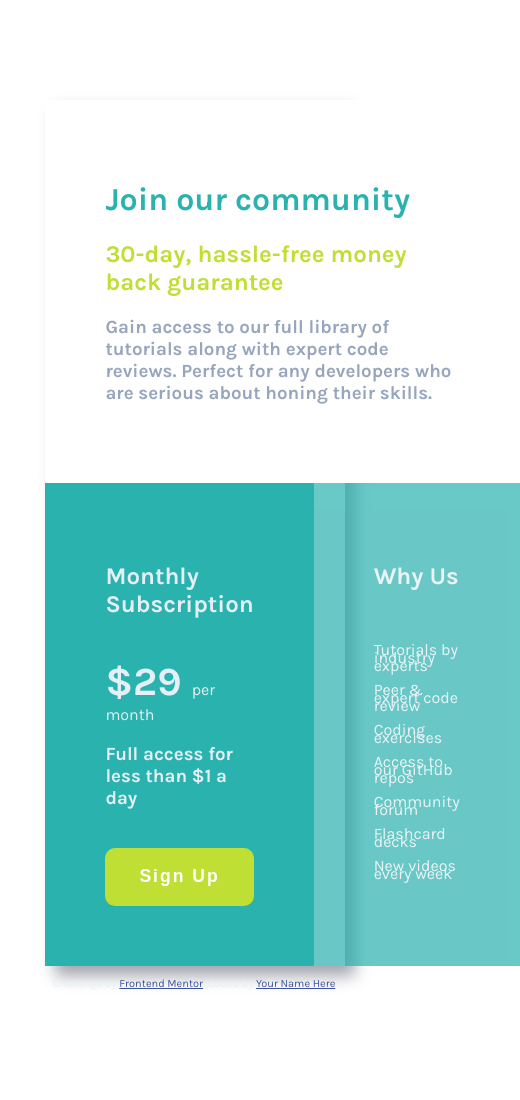
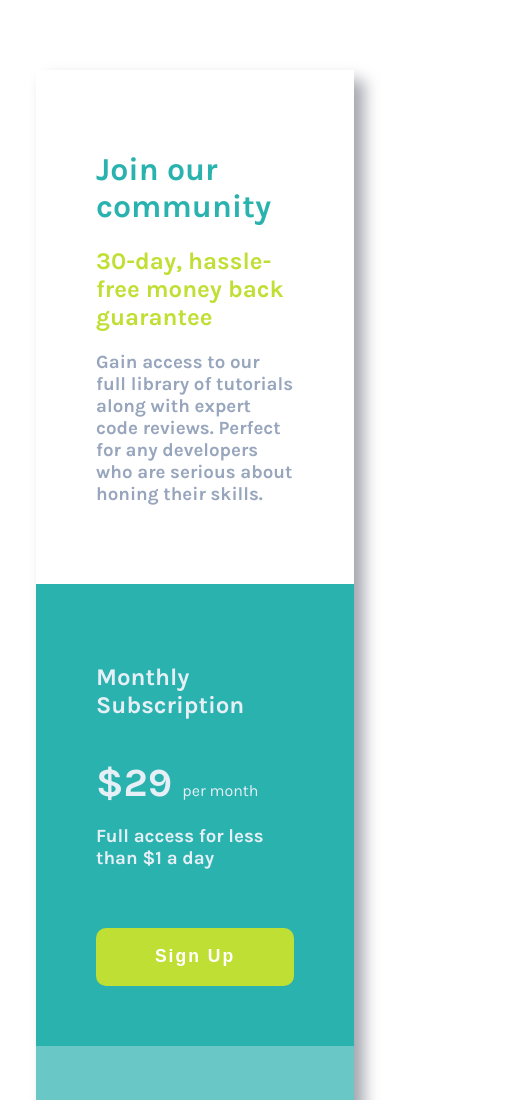
Before and after one commit to Haley-Seo/single-price, a plain HTML site: page index.html in a window 390 px wide. Shown: the top 1100 px of the page, 520 px wide, since content can reach past the window. Before the commit the page ends 1001 px from the top, so only its background shows below. Drawn offline with Linux system fonts and the light colour scheme.

Commit message:
Responsive fixed

```diff
--- a/css/styles.css
+++ b/css/styles.css
@@ -15,19 +15,20 @@ body {
 .grid-container {
   margin: auto;
   display: grid;
-  /* grid-template-areas: 'top top'
-    'left right'; */
+
   grid-template-columns: repeat(2, 1fr);
+  grid-template-areas: 'top top'
+      'left right';
   grid-gap: 0px;
 }
 
 .top-container {
   /* width:35%; */
-  /* grid-area: top; */
-  grid-column-start: 1;
+  grid-area: top;
+  /* grid-column-start: 1;
   grid-column-end: 3;
   grid-row-start: 1;
-  grid-row-end: 2;
+  grid-row-end: 2; */
   background-color: white;
   padding: 60px;
 }
@@ -45,11 +46,11 @@ body {
 }
 
 .bottom-left {
-  /* grid-area: left; */
-  grid-column-start: 1;
+  grid-area: left;
+  /* grid-column-start: 1;
   grid-column-end: 2;
   grid-row-start: 2;
-  grid-row-end: 3;
+  grid-row-end: 3; */
   background-color: hsl(179, 62%, 43%);
   padding: 60px;
 }
@@ -78,39 +79,42 @@ body {
 }
 
 .bottom-right {
-  /* grid-area: right; */
-  grid-column-start: 2;
+  grid-area: right;
+  /* grid-column-start: 2;
   grid-column-end: 3;
   grid-row-start: 2;
-  grid-row-end: 3;
+  grid-row-end: 3; */
   background-color: hsl(179, 62%, 43%);
   opacity: 0.7;
   padding: 60px;
 }
 
 .desc {
-  line-height: 0.5;
+  line-height: 1;
 }
 
-@media (min-width: 350px) {
+@media (max-width: 800px) {
+
+  .container {
+    margin: auto;
+    margin-top: 70px;
+    width: 85%;
+    background-color: white;
+    box-shadow: 10px 10px 15px hsl(229, 6%, 66%);
+  }
+
+
   .grid-container {
     margin: auto;
     display: grid;
+
+    grid-template-columns: repeat(1, 1fr);
     grid-template-areas: 'top'
-      'left'
-      'right';
+        'left' 'right';
     grid-gap: 0px;
   }
-}
 
-@media (min-width: 800px) {
-  .grid-container {
-    margin: auto;
-    display: grid;
-    grid-template-areas: 'top top'
-      'left right';
-    grid-gap: 0px;
-  }
+
 }
 
 /* }
--- a/index.html
+++ b/index.html
@@ -44,6 +44,8 @@
         <h3>Full access for less than &dollar;1 a day</h3>
         <div class="empty-space">
         </div>
+        <div class="empty-space">
+        </div>
         <button class="btn">
           <h3>Sign Up</h3>
         </button>
@@ -54,6 +56,7 @@
         <div class="empty-space">
         </div>
         <div class="desc">
+
         <p>Tutorials by industry experts</p>
         <p>Peer &amp; expert code review</p>
         <p>Coding exercises</p>
```
